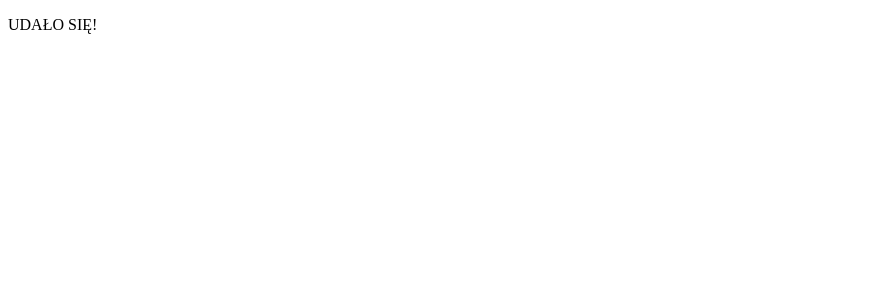
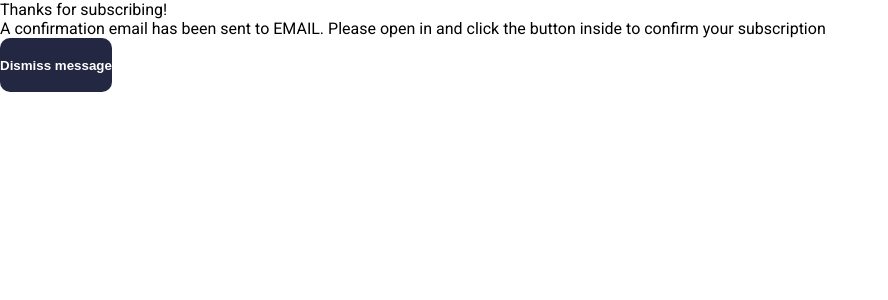
Before and after one commit to pawel-cupial/newsletter-form, a Next.js app: page /success in a window 1280 px wide. Shown: the top 300 px of the page, without its empty margins (0-888 px from the left). Built offline with nearby package versions, Linux system fonts and the light colour scheme.

Commit message:
App router fix

```diff
--- /dev/null
+++ b/app/success/page.js
@@ -0,0 +1,21 @@
+'use client'
+import { useRouter } from 'next/navigation';
+
+import styles from '../../components/button.module.css'
+
+const Success = () => {
+    const router = useRouter();
+    const clickHandler = () => {
+        router.push('/');
+    }
+
+    return (
+        <div>
+            <p>Thanks for subscribing!</p>
+            <p>A confirmation email has been sent to EMAIL. Please open in and click the button inside to confirm your subscription</p>
+            <button type="button" className={styles.button} onClick={clickHandler}><span>Dismiss message</span></button>
+        </div>
+    )
+}
+
+export default Success
--- a/pages/success.jsx
+++ /dev/null
@@ -1,7 +0,0 @@
-const Success = () => {
-    return (
-        <p>UDAŁO SIĘ!</p>
-    )
-}
-
-export default Success
```
